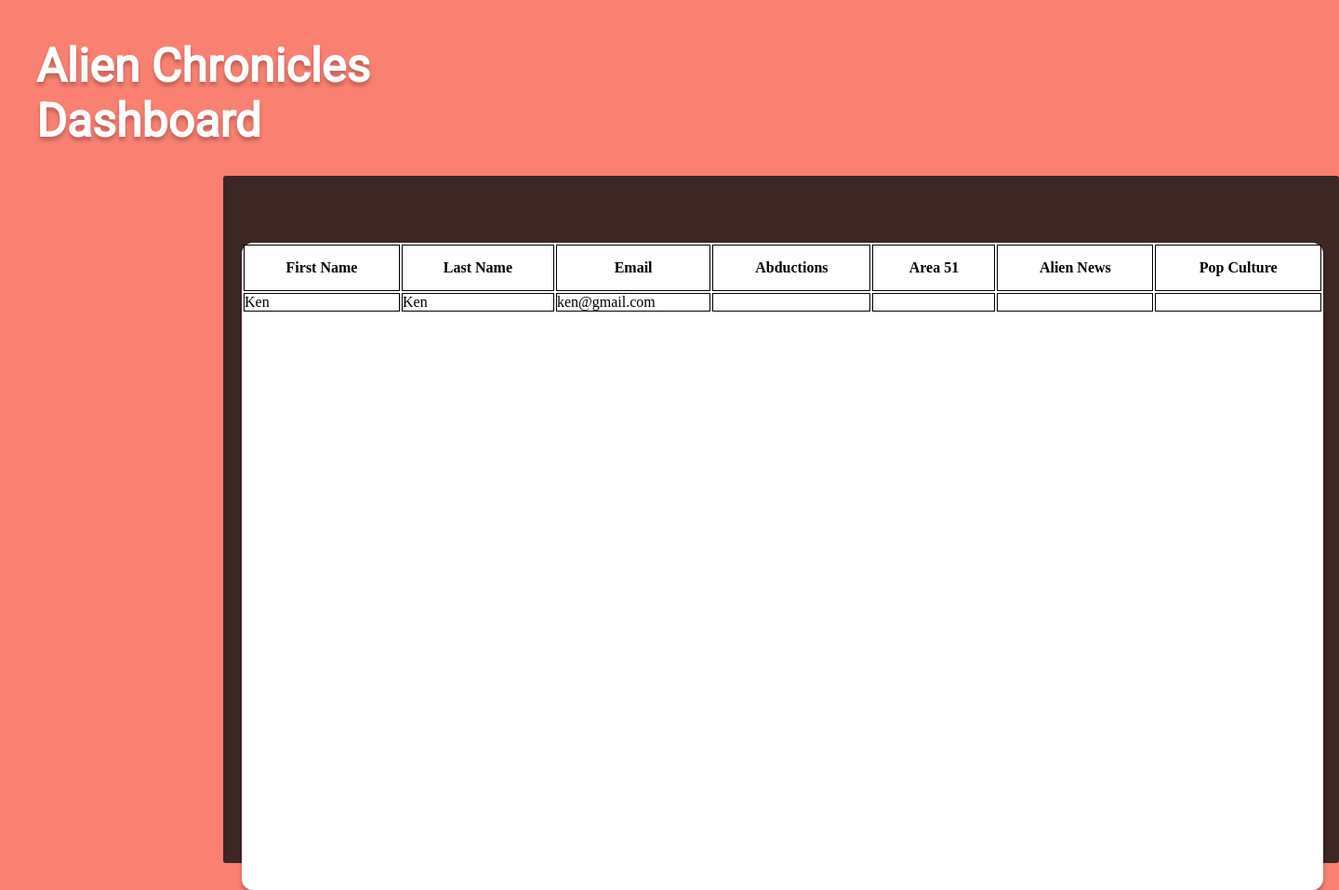
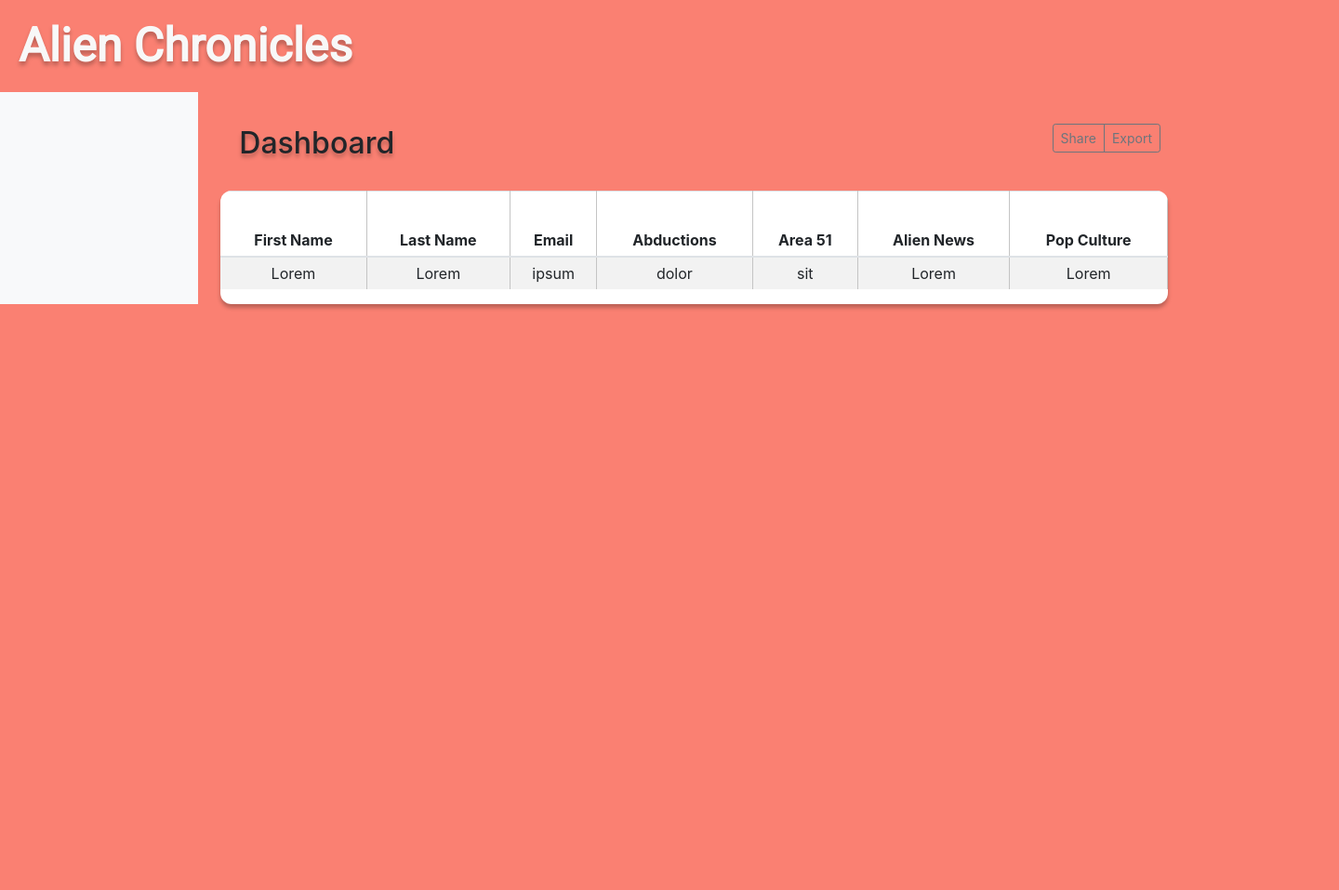
Before and after one commit to ksrawr/ux-collab, a website: page views/admin.html in a window 1280 px wide. Shown: the whole page at 93% size, 1440 px wide, since content can reach past the window. After the commit the page ends 800 px from the top, so only its background shows below. Drawn offline with nearby package versions, Linux system fonts and the light colour scheme.

Commit message:
adds styling to admin dashboard tables

```diff
--- a/public/css/admin.css
+++ b/public/css/admin.css
@@ -6,7 +6,38 @@
 	box-sizing: border-box;
 }
 
+body {
+	background-color: salmon;
+}
+
 h1 {
+	font-family: 'Roboto', sans-serif;
+	font-style: normal;
+	font-weight: bold;
+	font-size: 50px;
+	line-height: 59px;
+	color: #F8F8F8;
+
+	text-shadow: 0px 4px 4px rgba(0, 0, 0, 0.25);
+	margin: 20px;
+}
+
+.table-responsive {
+	background-color: #FFFFFF;
+	box-shadow: 0px 4px 4px rgba(0, 0, 0, 0.25);
+	border-radius: 12px;
+	text-align: center;
+}
+
+th, td {
+	border-right: 1px solid #C4C4C4;
+}
+
+.table-sm th {
+	padding-top: 40px;
+}
+
+/*h1 {
 	position: absolute;
 	width: 556px;
 	height: 85px;
@@ -22,10 +53,6 @@ h1 {
 
 	text-shadow: 0px 4px 4px rgba(0, 0, 0, 0.25);
 }
-
-/* header {
-	margin: 30px 0;
-} */
 
 body {
 	background-color: salmon;
@@ -50,18 +77,19 @@ main {
 	width: 1200px;
 	height: 739px;
 
-	/* We will have to adjust the left & top positioning for different screens */
+	 We will have to adjust the left & top positioning for different screens
 	left: 240px;
 	top: 189px;
 
 	background: rgba(0, 11, 13, 0.76);
 	border-radius: 3px;
-}
+}*/
 
 
 /* Having Containers nested inside a position of
 absolute resets their left and top position to 0*/
-.table-container {
+
+/*.table-container {
 	position: absolute;
 	width: 1163px;
 	height: 696px;
@@ -88,10 +116,6 @@ tr, td, th {
 	border: 1px solid black;
 }
 
-/* .text-left {
-	text-align: left;
-} */
-
 .text-center {
 	text-align: center;
-}
+}*/
--- a/views/admin.html
+++ b/views/admin.html
@@ -4,13 +4,93 @@
     <meta charset="UTF-8" />
     <meta name="viewport" content="width=device-width, initial-scale=1.0" />
     <meta http-equiv="X-UA-Compatible" content="ie=edge" />
+    <!-- Bootstrap Dependency Scripts -->
+    <script
+      defer
+      src="https://code.jquery.com/jquery-3.2.1.slim.min.js"
+      integrity="sha384-KJ3o2DKtIkvYIK3UENzmM7KCkRr/rE9/Qpg6aAZGJwFDMVNA/GpGFF93hXpG5KkN"
+      crossorigin="anonymous"
+    ></script>
+    <script
+      defer
+      src="https://cdnjs.cloudflare.com/ajax/libs/popper.js/1.12.9/umd/popper.min.js"
+      integrity="sha384-ApNbgh9B+Y1QKtv3Rn7W3mgPxhU9K/ScQsAP7hUibX39j7fakFPskvXusvfa0b4Q"
+      crossorigin="anonymous"
+    ></script>
+    <script
+      defer
+      src="https://maxcdn.bootstrapcdn.com/bootstrap/4.0.0/js/bootstrap.min.js"
+      integrity="sha384-JZR6Spejh4U02d8jOt6vLEHfe/JQGiRRSQQxSfFWpi1MquVdAyjUar5+76PVCmYl"
+      crossorigin="anonymous"
+    ></script>
+    <!-- Custom Scripts -->
+    <script defer src="/js/app.js"></script>
+    <!-- Bootstrap CSS -->
+    <link
+      rel="stylesheet"
+      href="https://maxcdn.bootstrapcdn.com/bootstrap/4.0.0/css/bootstrap.min.css"
+      integrity="sha384-Gn5384xqQ1aoWXA+058RXPxPg6fy4IWvTNh0E263XmFcJlSAwiGgFAW/dAiS6JXm"
+      crossorigin="anonymous"
+    />
     <link rel="stylesheet" type="text/css" href="/css/admin.css">
     <script defer type="text/javascript" src="/js/admin.js"></script>
     <title>Alien Newsletter | Admin</title>
   </head>
   <body>
+<div class="container-fluid">
+  <div class="row">
+    <h1 class="header">Alien Chronicles</h1>
+  </div>
+</div>
+<div class="container-fluid">
+  <div class="row">
+    <nav class="col-md-2 d-none d-md-block bg-light sidebar">
+      <div class="sidebar-sticky">
+      </div>
+    </nav>
+
+    <main role="main" class="col-md-9 ml-sm-auto col-lg-10 px-4">
+      <div class="d-flex justify-content-between flex-wrap flex-md-nowrap align-items-center pt-3 pb-2 mb-3">
+        <h1 class="h2">Dashboard</h1>
+        <div class="btn-group mr-2">
+          <button type="button" class="btn btn-sm btn-outline-secondary">Share</button>
+          <button type="button" class="btn btn-sm btn-outline-secondary">Export</button>
+        </div>
+      </div>
+      <div class="table-responsive">
+        <table class="table table-striped table-sm">
+          <thead>
+            <tr>
+              <th>First Name</th>
+              <th>Last Name</th>
+              <th>Email</th>
+              <th>Abductions</th>
+              <th>Area 51</th>
+              <th>Alien News</th>
+              <th>Pop Culture</th>
+            </tr>
+          </thead>
+          <tbody>
+            <tr>
+              <td>Lorem</td>
+              <td>Lorem</td>
+              <td>ipsum</td>
+              <td>dolor</td>
+              <td>sit</td>
+              <td>Lorem</td>
+              <td>Lorem</td>
+            </tr>
+          </tbody>
+        </table>
+      </div>
+    </main>
+  </div>
+</div>
+
+
+
     <!-- <h1>Hi. I'm an alien admin.</h1> -->
-    <header>
+    <!-- <header>
     	<h1 class="header">Alien Chronicles Dashboard</h1>
     </header>
     <aside>
@@ -39,7 +119,9 @@
           </tr>
         </table>
       </section>
-    </main>
+    </main> -->
+
+
     <!-- <div style="position:absolute;left: 240px;background-color: aqua;padding:50px"></div> -->
   </body>
 </html>
```
